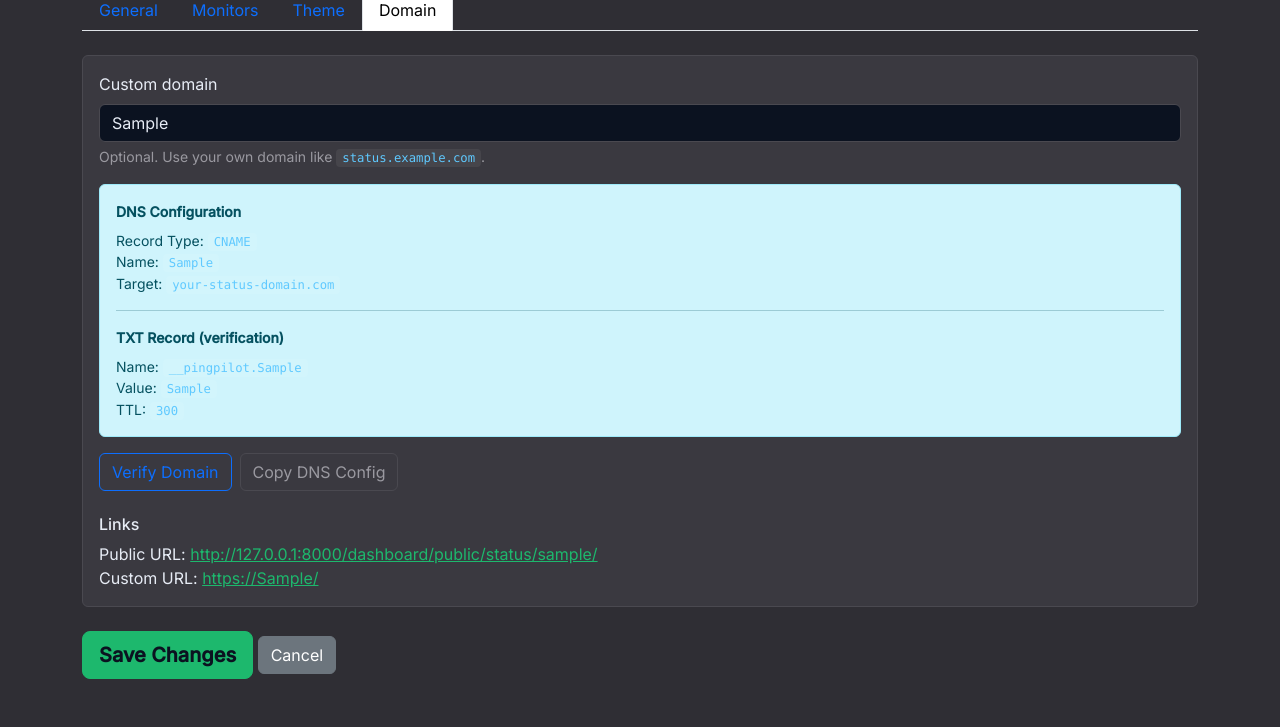
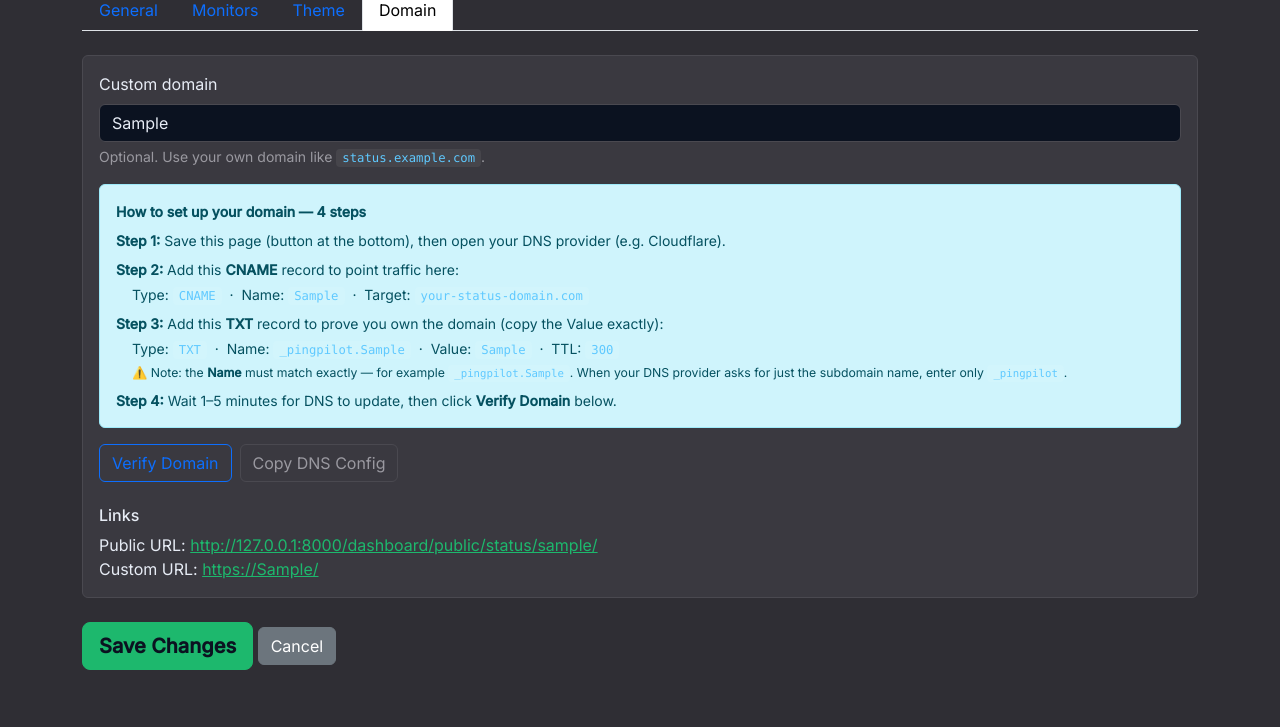
Before and after one commit to sakul7-stack/pingPilot, a Django app: page /dashboard/status-pages/1/ in a window 1280 px wide, after a click on "Domain". Shown: the part 194-921 px from the top of the page. After the commit the page ends 864 px from the top, so only its background shows below. Run offline with Django 5.2, Linux system fonts and the light colour scheme; a user stored in the database is signed in; tables that the repository leaves empty hold one stand-in row (values such as "Sample post"); grey boxes marked "Sample" are stand-in pictures; data that the repository does not hold is empty.

Commit message:
improve status page bug fix

```diff
--- a/statuspage/templates/statuspage/edit.html
+++ b/statuspage/templates/statuspage/edit.html
@@ -212,15 +212,32 @@
             </div>
 
             <div class="alert alert-info" id="dns-instructions" style="font-size:14px;">
-              <strong>DNS Configuration</strong>
-              <div class="mt-2">Record Type: <code>CNAME</code></div>
-              <div>Name: <code id="dns-name">status.example.com</code></div>
-              <div>Target: <code>{{ status_page_domain|default:"your-status-domain.com" }}</code></div>
-              <hr>
-              <strong>TXT Record (verification)</strong>
-              <div class="mt-2">Name: <code id="txt-name">_{{ verification_prefix }}.status.example.com</code></div>
-              <div>Value: <code id="txt-value" style="user-select:all;">{{ page.domain_verification_token }}</code></div>
-              <div>TTL: <code>300</code></div>
+              <strong>How to set up your domain — 4 steps</strong>
+
+              <div class="mt-2"><strong>Step 1:</strong> Save this page (button at the bottom), then open your DNS provider (e.g. Cloudflare).</div>
+
+              <div class="mt-2"><strong>Step 2:</strong> Add this <strong>CNAME</strong> record to point traffic here:</div>
+              <div class="mt-1" style="padding-left:16px;">
+                Type: <code>CNAME</code> &nbsp;·&nbsp;
+                Name: <code id="dns-name">{{ page.custom_domain|default:"status.example.com" }}</code> &nbsp;·&nbsp;
+                Target: <code>{{ status_page_domain|default:"your-status-domain.com" }}</code>
+              </div>
+
+              <div class="mt-2"><strong>Step 3:</strong> Add this <strong>TXT</strong> record to prove you own the domain (copy the Value exactly):</div>
+              <div class="mt-1" style="padding-left:16px;">
+                Type: <code>TXT</code> &nbsp;·&nbsp;
+                Name: <code id="txt-name" style="user-select:all;">{{ verification_prefix }}.{{ page.custom_domain|default:"status.example.com" }}</code> &nbsp;·&nbsp;
+                Value: <code id="txt-value" style="user-select:all;">{{ page.domain_verification_token }}</code> &nbsp;·&nbsp;
+                TTL: <code>300</code>
+              </div>
+              <div class="mt-1 small" style="padding-left:16px;">
+                ⚠️ Note: the <strong>Name</strong> must match exactly — for example
+                <code>{{ verification_prefix }}.{{ page.custom_domain|default:"status.example.com" }}</code>. When your DNS provider asks for
+                just the subdomain name, enter only <code id="txt-subname">{{ verification_prefix }}</code>.
+              </div>
+
+              <div class="mt-2"><strong>Step 4:</strong> Wait 1–5 minutes for DNS to update, then click
+                <strong>Verify Domain</strong> below.</div>
             </div>
 
             {% if page.custom_domain %}
@@ -259,10 +276,9 @@ function updateDns() {
   const domain = document.querySelector('input[name="custom_domain"]').value.trim();
   if (domain) {
     document.getElementById('dns-name').textContent = domain;
-    document.getElementById('txt-name').textContent = '_{{ verification_prefix }}.' + domain;
+    document.getElementById('txt-name').textContent = '{{ verification_prefix }}.' + domain;
   }
-}
-document.querySelector('input[name="custom_domain"]').addEventListener('input', updateDns);
+}document.querySelector('input[name="custom_domain"]').addEventListener('input', updateDns);
 
 function copyDns() {
   const domain = document.querySelector('input[name="custom_domain"]').value.trim();
@@ -273,7 +289,7 @@ function copyDns() {
     '  Target: {{ status_page_domain|default:"your-status-domain.com" }}',
     '',
     'TXT Record (verification):',
-    '  Name: ' + ('_{{ verification_prefix }}.' + (domain || 'status.example.com')),
+    '  Name: ' + ('{{ verification_prefix }}.' + (domain || 'status.example.com')),
     '  Value: ' + token,
     '  TTL: 300'
   ].join('\n');
```
